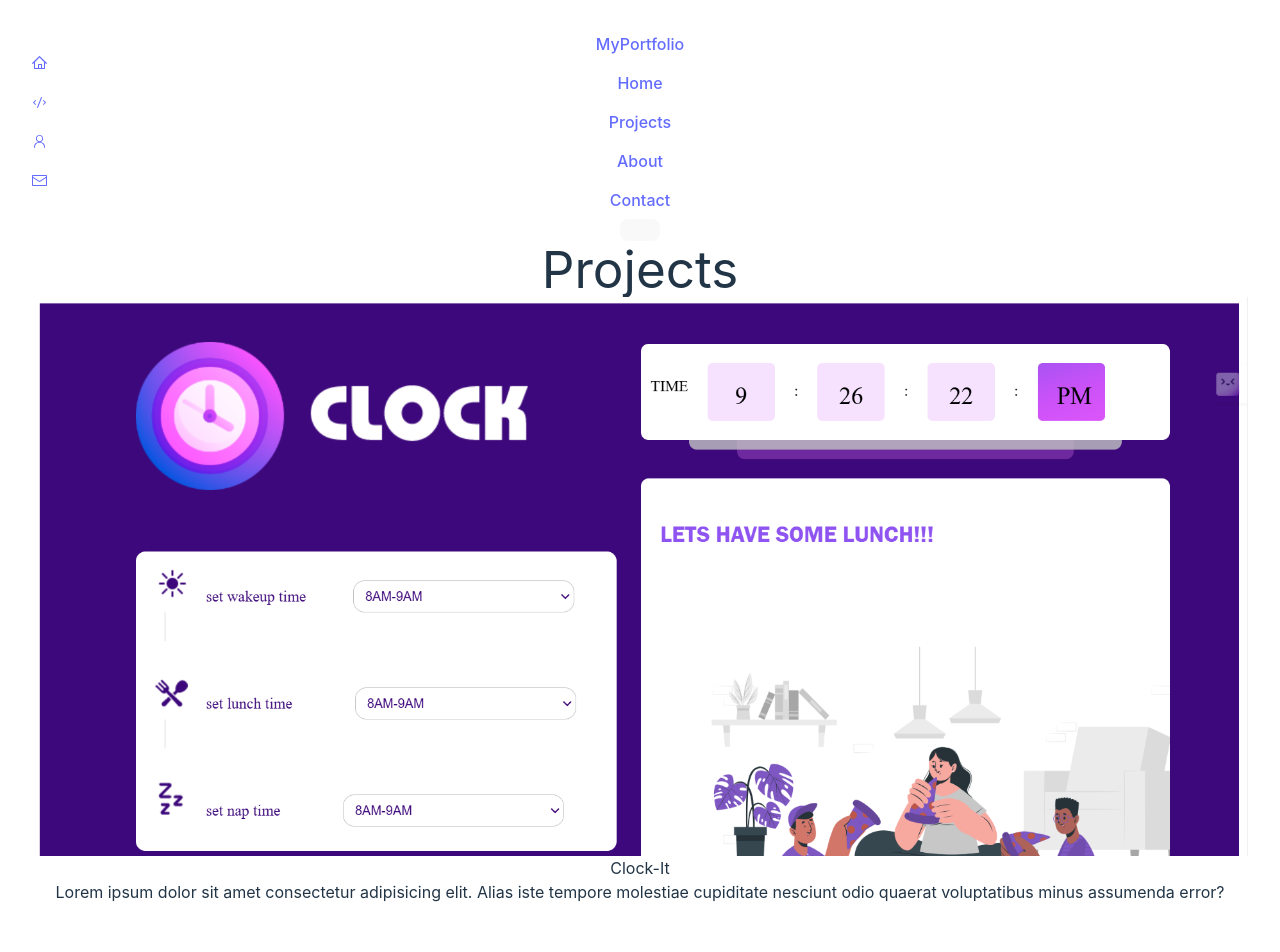
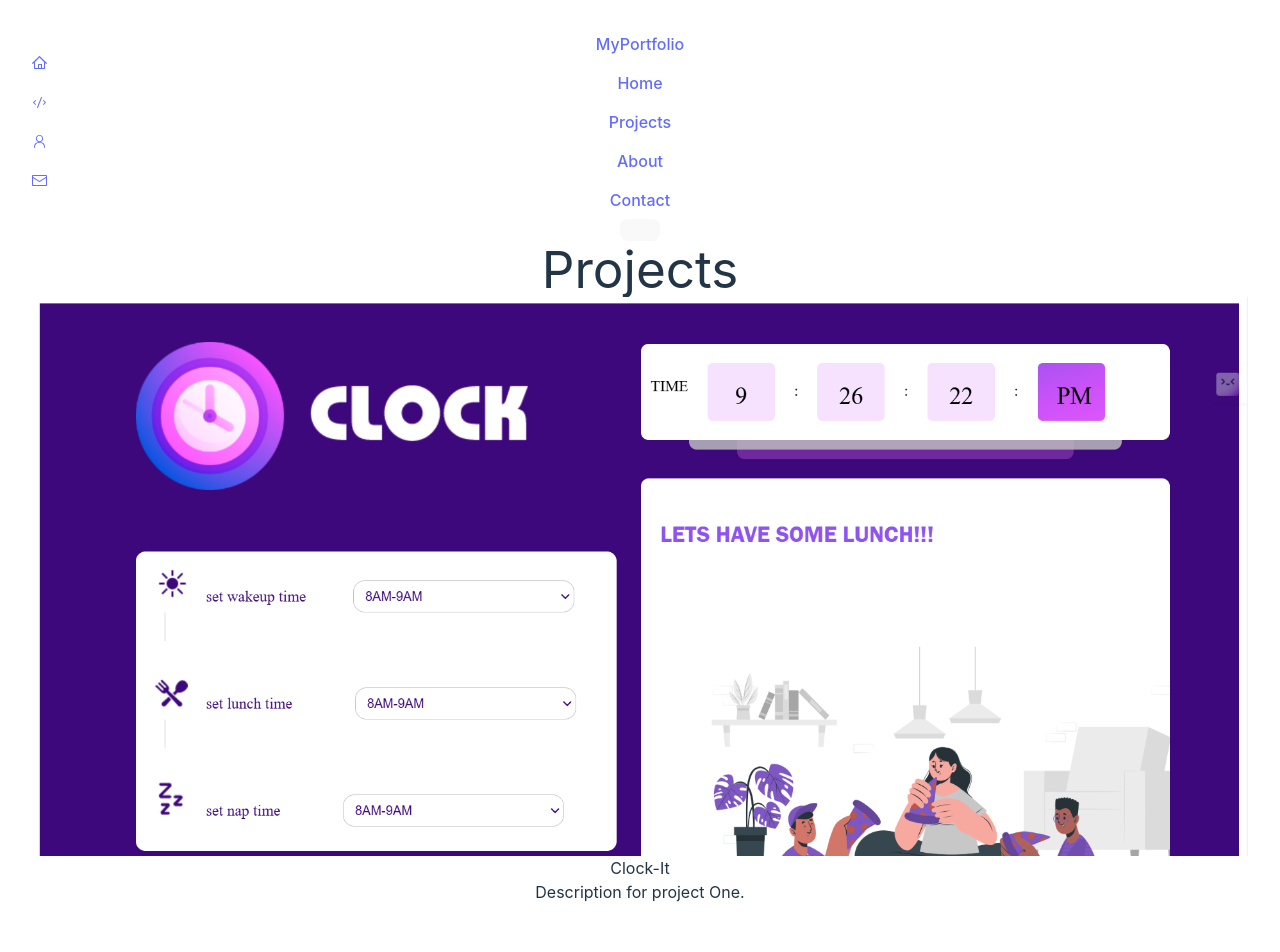
Before and after one commit to premdeore/portfolio, a React (Vite) app: page /projects in a window 1280 px wide. Shown: the top 952 px of the page. Built offline with nearby package versions, Linux system fonts and the light colour scheme.

Commit message:
added project and temp remove accenture experience

```diff
--- a/src/components/Pages/Projects.tsx
+++ b/src/components/Pages/Projects.tsx
@@ -2,12 +2,14 @@ import React from "react";
 import CustomCarousel from "./CustomCarousel";
 import newsPortal from "../../assets/images/newsportal.png";
 import clockIt from "../../assets/images/clockIt.png";
+import weatherForcast from "../../assets/images/Weatherforcast.png";
+
 
 const projectsData = [
   {
     id: 1,
     title: "Clock-It",
-    description: "Lorem ipsum dolor sit amet consectetur adipisicing elit. Alias iste tempore molestiae cupiditate nesciunt odio quaerat voluptatibus minus assumenda error?",
+    description: "Description for project One.",
     imageUrl: `${clockIt}`,
     githubUrl: "https://github.com/premdeore/Clock-It",
     siteUrl:"https://premrajdeore27.github.io/Clock_Project/"
@@ -22,22 +24,21 @@ const projectsData = [
   },
   {
     id: 3,
-    title: "Project Three",
+    title: "Weather forcasting",
     description: "Description for project three.",
-    imageUrl:
-      "https://www.projectstoday.com/images/PTHomePage2023/unlockImg-4.jpg",
-    githubUrl: "",
-    siteUrl:""
+    imageUrl:`${weatherForcast}`,
+    githubUrl: "https://github.com/premdeore/weather-forecasting",
+    siteUrl:"https://unique-marshmallow-668c6f.netlify.app/"
   },
-  {
-    id: 4,
-    title: "Project Four",
-    description: "Description for project four.",
-    imageUrl:
-      "https://encrypted-tbn0.gstatic.com/images?q=tbn:ANd9GcQDu_A4GNMCGrX6wW78z69-g6zBIhag5ThjSw&s",
-    githubUrl: "",
-    siteUrl:""
-  },
+  // {
+  //   id: 4,
+  //   title: "Project Four",
+  //   description: "Description for project four.",
+  //   imageUrl:
+  //     "https://encrypted-tbn0.gstatic.com/images?q=tbn:ANd9GcQDu_A4GNMCGrX6wW78z69-g6zBIhag5ThjSw&s",
+  //   githubUrl: "",
+  //   siteUrl:""
+  // },
 ];
 
 const Projects: React.FC = () => {
--- a/src/components/Pages/Timeline.tsx
+++ b/src/components/Pages/Timeline.tsx
@@ -1,5 +1,3 @@
-
-
 import React from "react";
 import { motion } from "framer-motion";
 
@@ -22,12 +20,12 @@ const experiences = [
     company: "BrainerHub Solutions",
     description: "write a code and mentor 2-3 juniors",
   },
-  {
-    year: "Nov 2024",
-    title: "Software Development Senior Analyst",
-    company: "Accenture",
-    description: "Led scalable web app development.",
-  },
+  // {
+  //   year: "Nov 2024",
+  //   title: "Software Development Senior Analyst",
+  //   company: "Accenture",
+  //   description: "Led scalable web app development.",
+  // },
 ];
 
 const Timeline: React.FC = () => {
```
Also changed, not shown: src/assets/images/Weatherforcast.png (added). Lines whose indentation alone changed are shown as unchanged.
